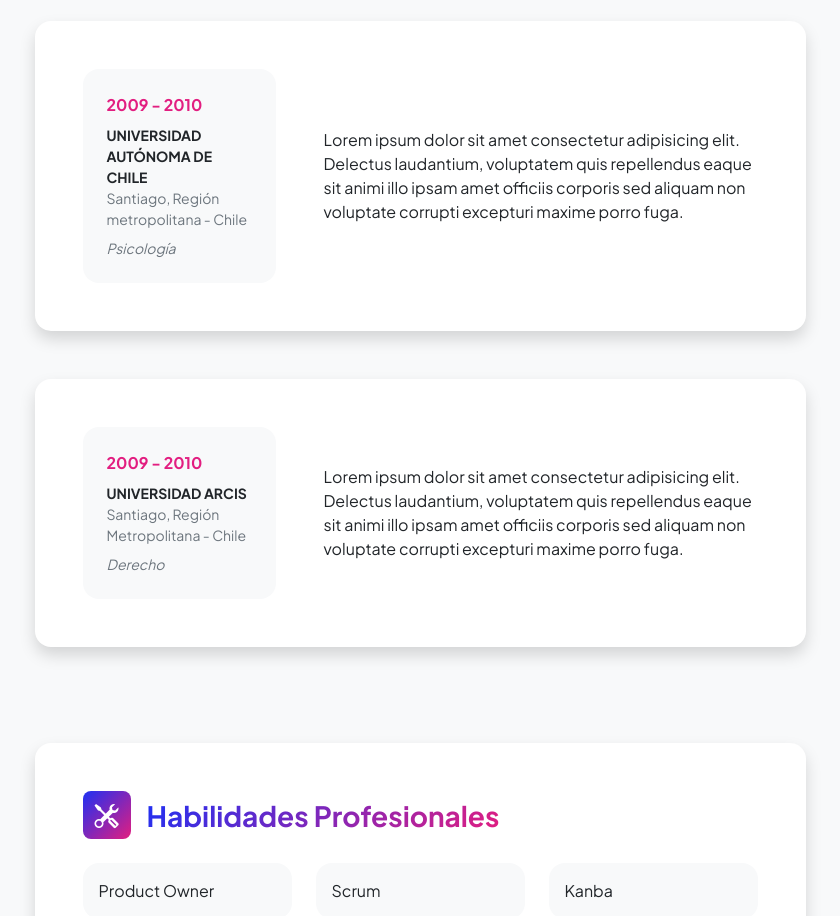
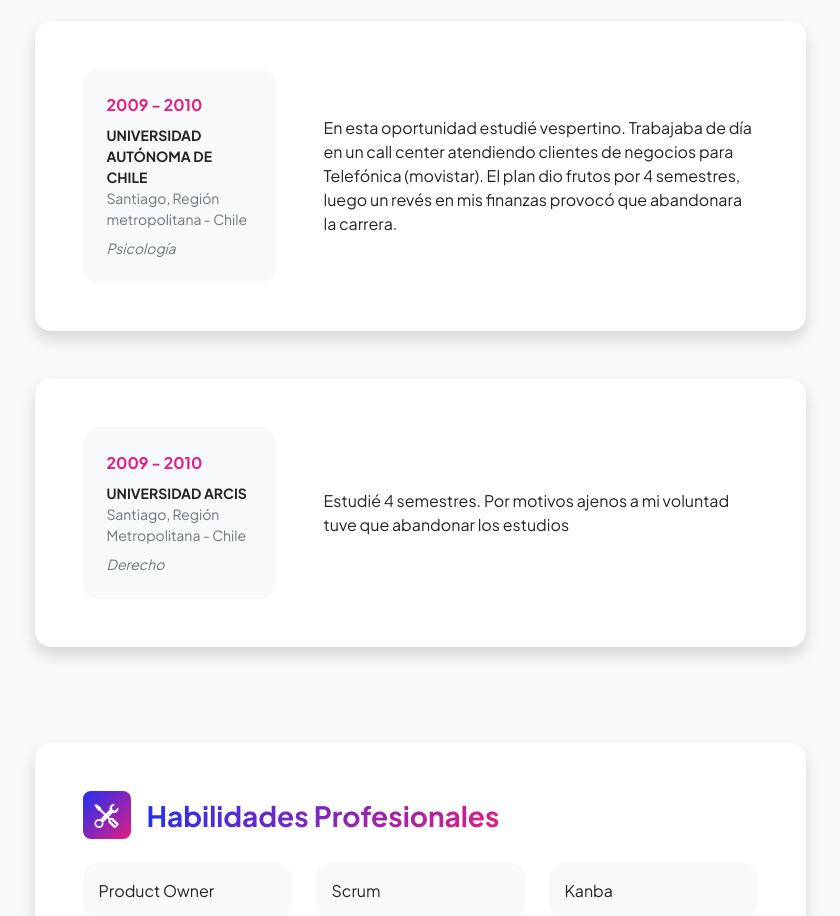
Before and after one commit to KAPRI27/potafolio_product_owner, a plain HTML site: page resume.html in a window 1280 px wide. Shown: the part 1704-2620 px from the top of the page, without its empty margins (220-1060 px from the left). Drawn offline with nearby package versions, Linux system fonts and the light colour scheme.

Commit message:
se corrige lorem ipsum
estaba el lorem ipsum en el cuadro de las universidades

```diff
--- a/resume.html
+++ b/resume.html
@@ -146,7 +146,7 @@
                                                 </div>
                                             </div>
                                         </div>
-                                        <div class="col-lg-8"><div>Lorem ipsum dolor sit amet consectetur adipisicing elit. Delectus laudantium, voluptatem quis repellendus eaque sit animi illo ipsam amet officiis corporis sed aliquam non voluptate corrupti excepturi maxime porro fuga.</div></div>
+                                        <div class="col-lg-8"><div>En esta oportunidad estudié vespertino. Trabajaba de día en un call center atendiendo clientes de negocios para Telefónica (movistar). El plan dio frutos por 4 semestres, luego un revés en mis finanzas provocó que abandonara la carrera.</div></div>
                                     </div>
                                 </div>
                             </div>
@@ -167,7 +167,7 @@
                                                 </div>
                                             </div>
                                         </div>
-                                        <div class="col-lg-8"><div>Lorem ipsum dolor sit amet consectetur adipisicing elit. Delectus laudantium, voluptatem quis repellendus eaque sit animi illo ipsam amet officiis corporis sed aliquam non voluptate corrupti excepturi maxime porro fuga.</div></div>
+                                        <div class="col-lg-8"><div>Estudié 4 semestres. Por motivos ajenos a mi voluntad tuve que abandonar los estudios</div></div>
                                     </div>
                                 </div>
                             </div>
```
